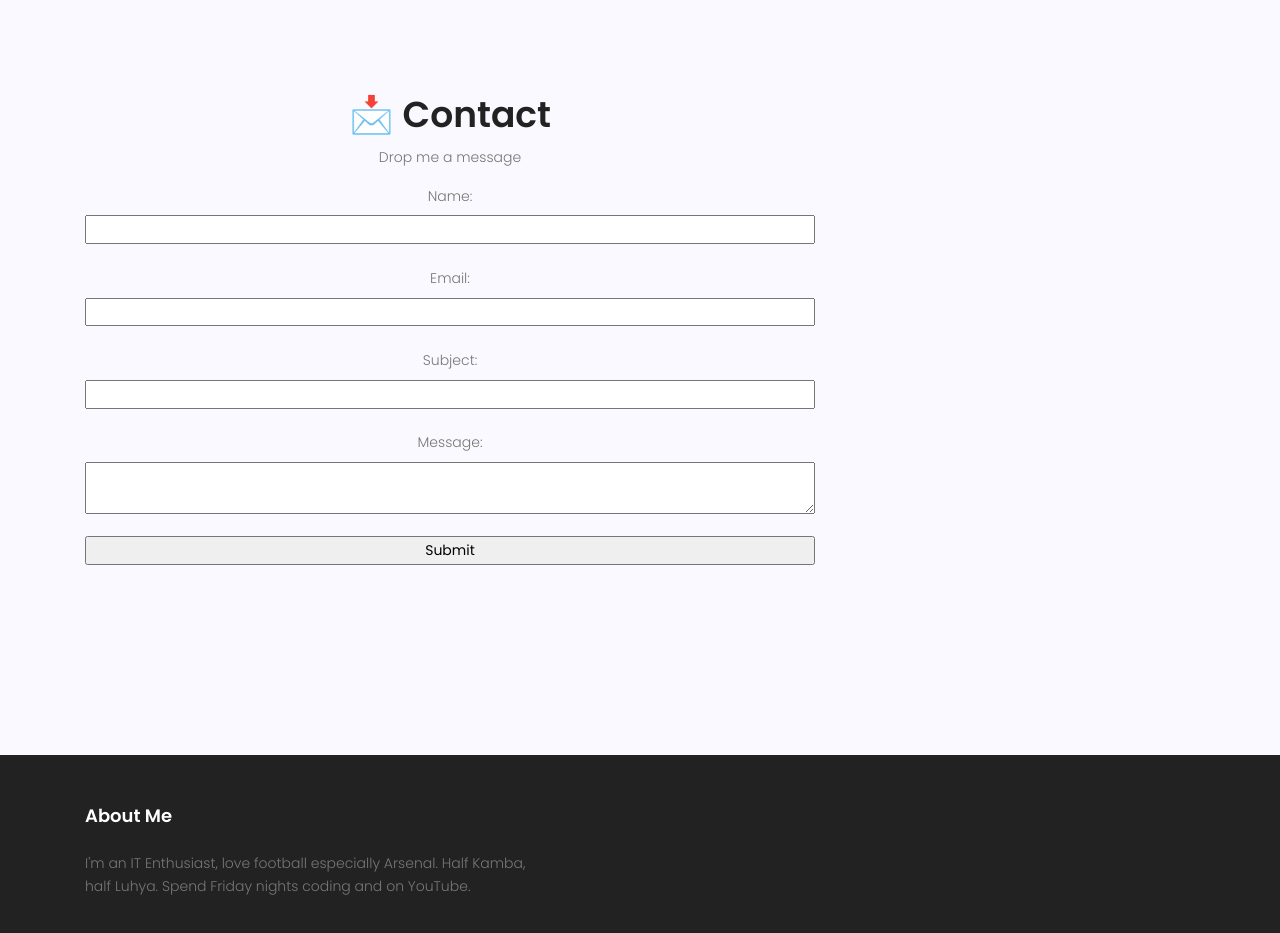
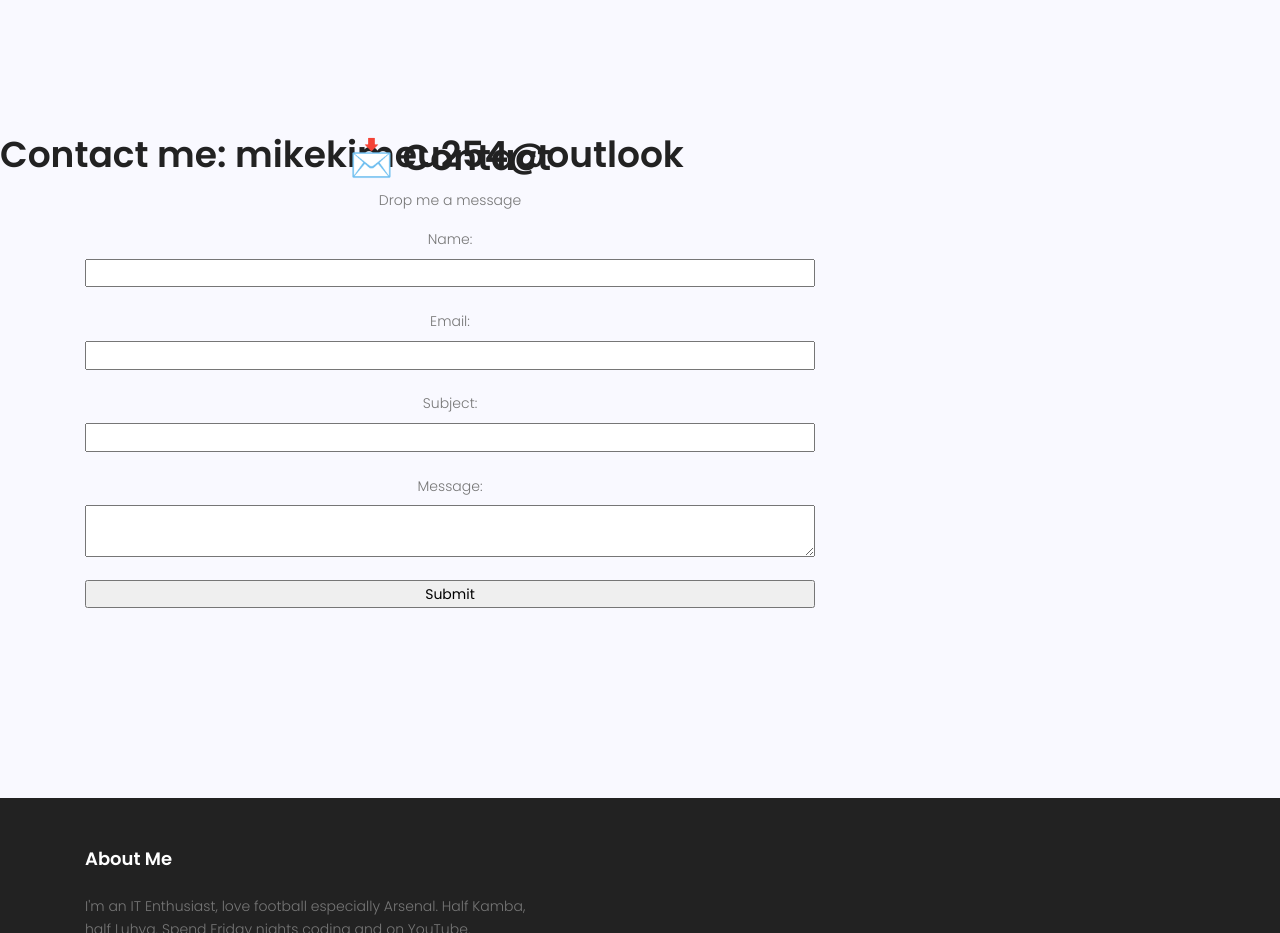
Before and after one commit to Kimeu-22/portfolio, a plain HTML site: page index.html in a window 1280 px wide. Shown: the part 1960-2893 px from the top of the page. Drawn offline with nearby package versions, Linux system fonts and the light colour scheme.

```diff
--- a/index.html
+++ b/index.html
@@ -381,6 +381,9 @@
 	<!-- Start Contact Area -->
 	<section data-aos-easing="linear" data-aos-duration="1000" data-aos="fade-up" class="about-area section-gap"
 		id="contact" style="margin-bottom:-100px;">
+		<h1>
+			Contact me: mikekimeu254@outlook
+		</h1>
 
 		<script>
 			document.getElementById("contact").innerHTML += `
```
Also changed, not shown: contact.js (deleted, +0 -39 lines).
